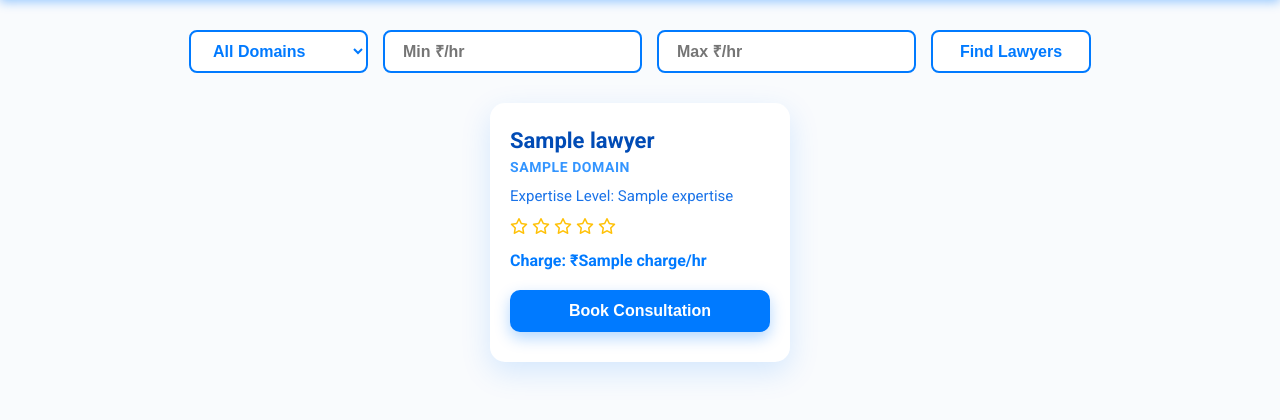
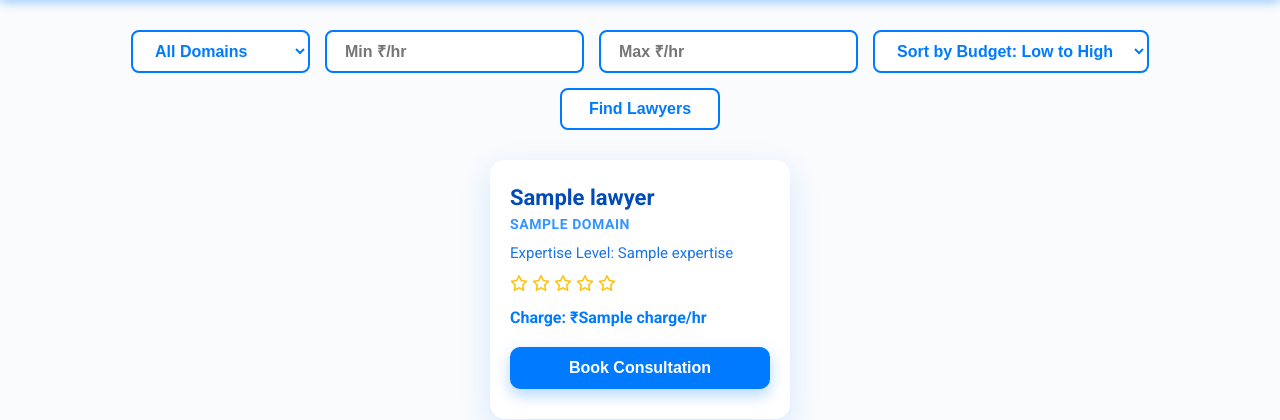
Before and after one commit to manish3089/NyayaSetu, a Flask app: template matching/templates/results.html in a window 1280 px wide. Shown: the part 68-488 px from the top of the page. Run offline with Flask 3, Linux system fonts and the light colour scheme; the template is opened without the code that fills it: most values are stand-ins (such as "Sample title", 1, 10 or a date in 2020).

Commit message:
Update results.html

```diff
--- a/matching/templates/results.html
+++ b/matching/templates/results.html
@@ -187,6 +187,11 @@
         <input type="number" name="min_budget" placeholder="Min ₹/hr" value="{{ min_budget or '' }}">
         <input type="number" name="max_budget" placeholder="Max ₹/hr" value="{{ max_budget or '' }}">
 
+        <select name="sort_order">
+            <option value="asc" {% if sort_order == 'asc' %}selected{% endif %}>Sort by Budget: Low to High</option>
+            <option value="desc" {% if sort_order == 'desc' %}selected{% endif %}>Sort by Budget: High to Low</option>
+        </select>
+
         <button type="submit">Find Lawyers</button>
     </form>
 
```
